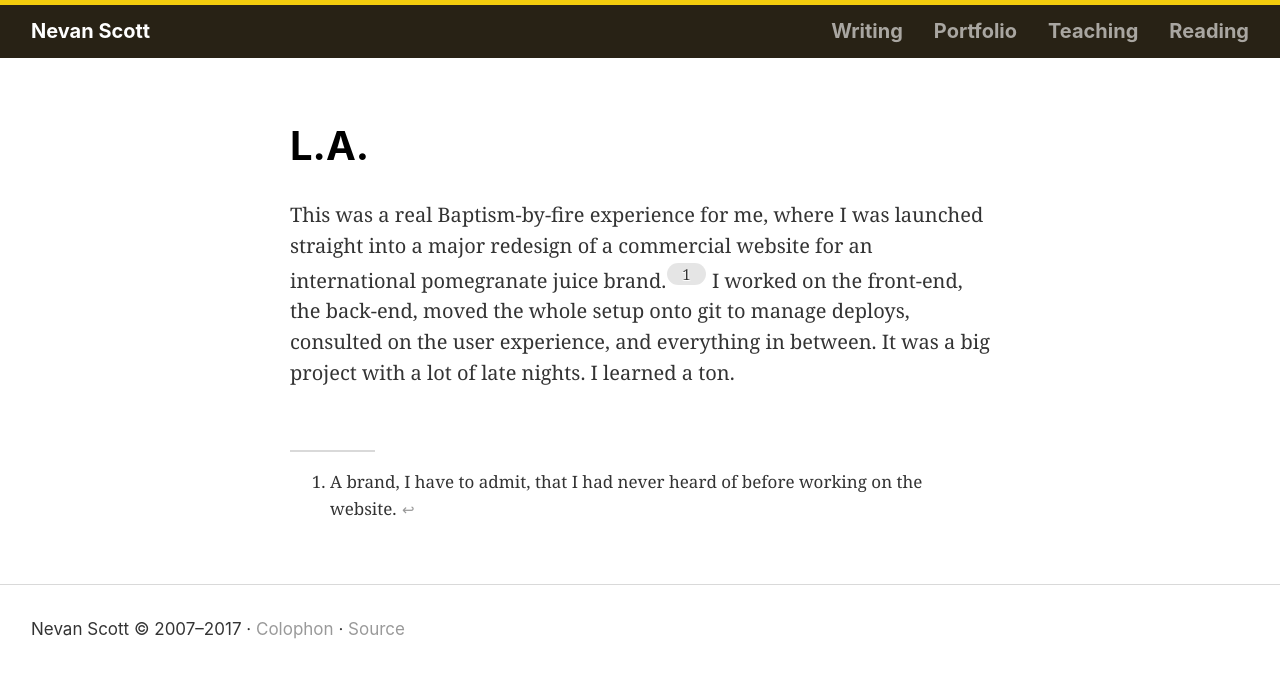
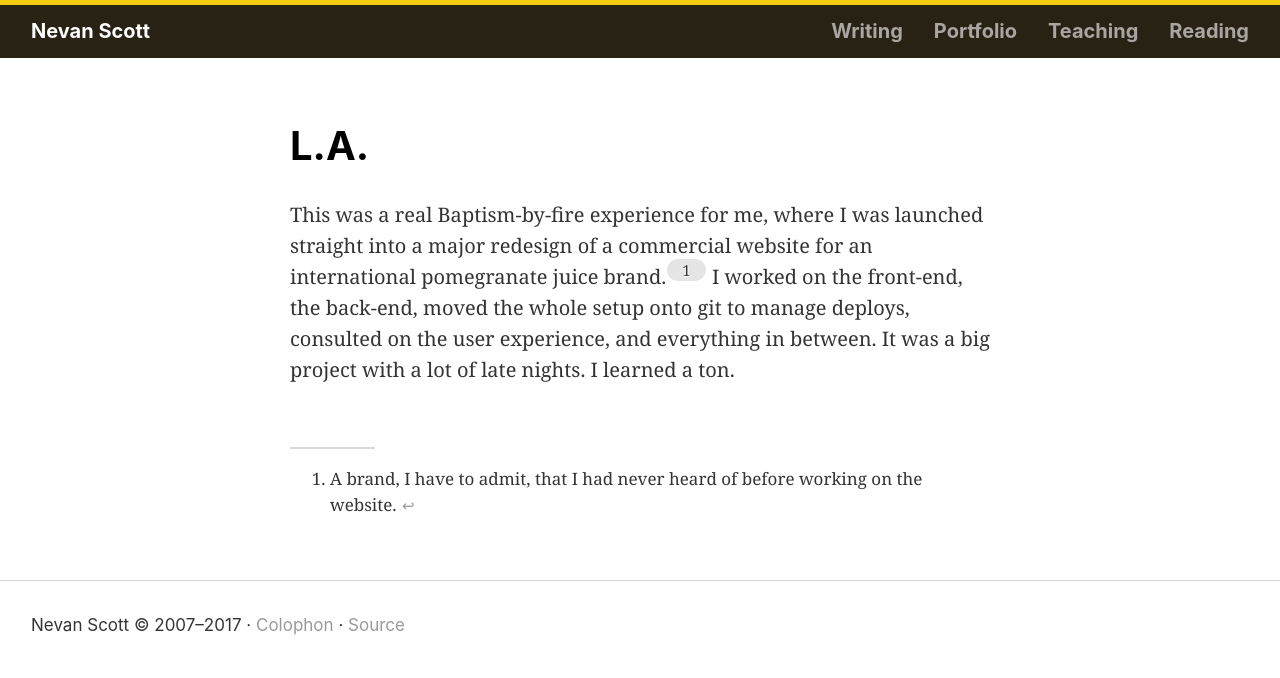
Before and after one commit to nevanscott/nevanscott.github.io, a Jekyll site: the page built from la.md, in a window 1280 px wide. Shown: the top 678 px of the page. Built offline with Jekyll 4.4.1, drawn with Linux system fonts in a browser that asks for light colours.

Commit message:
footnote marker fixes

```diff
--- a/_includes/main.scss
+++ b/_includes/main.scss
@@ -326,6 +326,9 @@ a {
     color: var(--text-muted-color);
 	}
 }
+sub, sup {
+  line-height: 0;
+}
 
 header[role=banner] {
   background: var(--header-background);
@@ -414,6 +417,9 @@ footer[role=contentinfo] {
   margin: 0 1px;
   padding: 1px 1em;
   text-align: center;
+  &:hover {
+    box-shadow: unset;
+  }
 }
 
 .reversefootnote {
```
